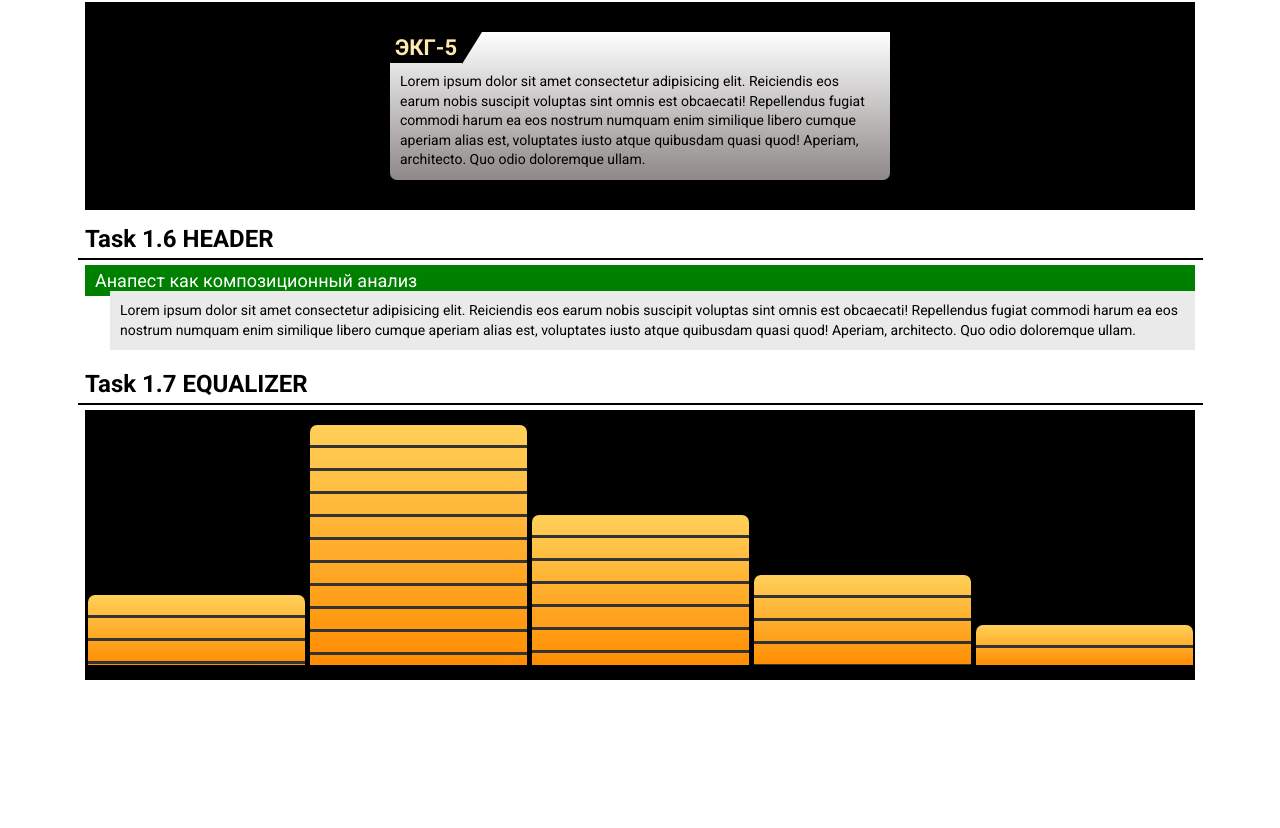
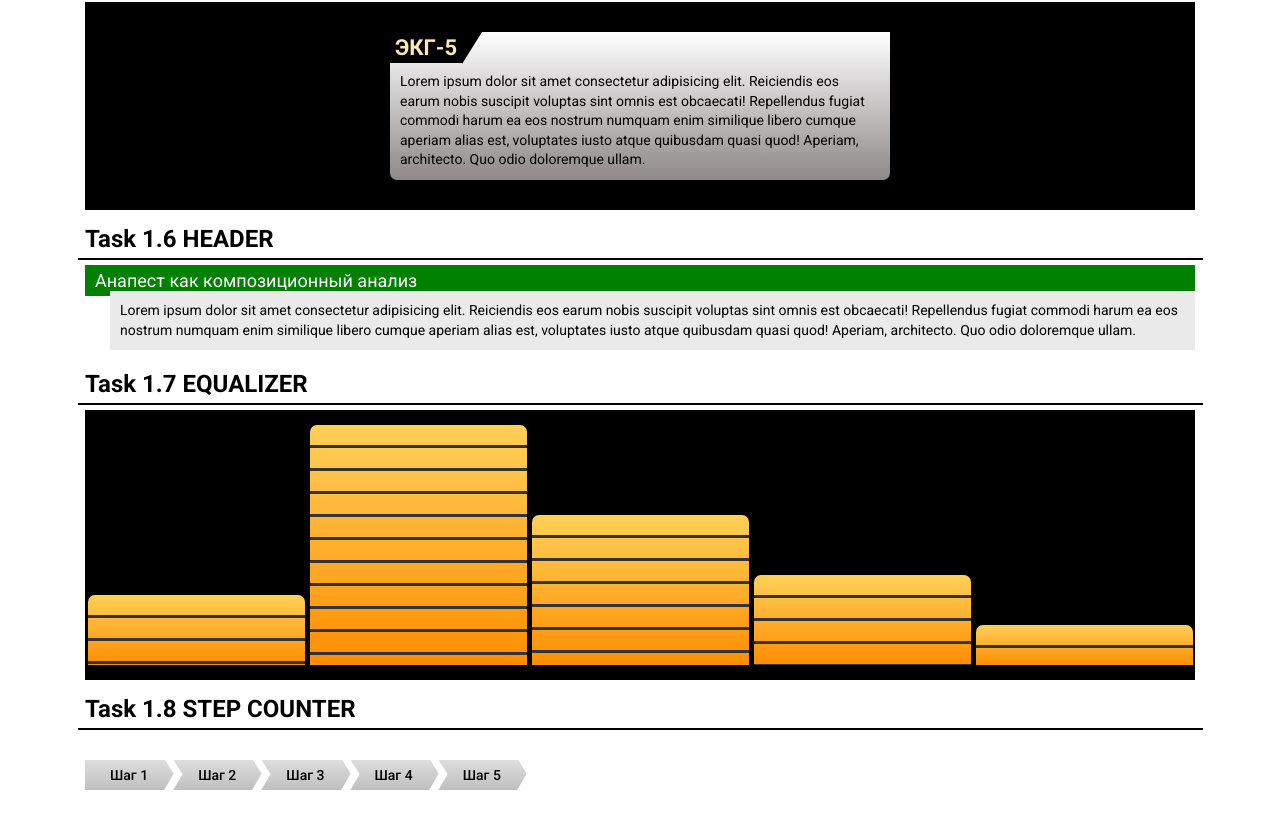
Before and after one commit to Leyzie/HtmlTask1, a plain HTML site: page index.html in a window 1280 px wide. Shown: the part 1074-1902 px from the top of the page. Before the commit the page ends 1769 px from the top, so only its background shows below. Drawn offline with Linux system fonts and the light colour scheme.

Commit message:
Task 1.8 create

```diff
--- a/assets/css/main.sass
+++ b/assets/css/main.sass
@@ -304,3 +304,37 @@ a:hover,a:focus
             height: 90px
         &:nth-child(5)
             height: 40px
+// Task 1.8
+#breadcrumbs
+    margin-top: 25px
+    margin-bottom: 25px
+    ul
+        display: flex
+        flex-wrap: wrap
+        align-items: center
+        li
+            display: block
+            position: relative
+            background: linear-gradient(180deg, #ddd, #bfbfbf)
+            &:after
+                content: ''
+                position: absolute
+                width: 28px
+                height: 28px
+                top: -1px
+                right: -8px
+                border-bottom: 8px solid white
+                border-right: 8px solid white
+                box-sizing: border-box
+                transform: rotate(-60deg) skew(-28deg)
+                z-index: 1
+            &:hover
+                background: green
+                a
+                    color: #fff
+                    text-decoration: none
+            a
+                display: block
+                padding: 7px 25px
+                color: #000
+                font-weight: 500
--- a/index.html
+++ b/index.html
@@ -164,5 +164,24 @@
             </div>
         </div>
     </div>
+    <div class="container">
+        <div class="row">
+            <div class="col-12">
+                <h2>Task 1.8 STEP COUNTER</h2>
+            </div>
+            <hr />
+            <div class="col-12 ">
+                <div id="breadcrumbs">
+                    <ul>
+                        <li><a href="">Шаг 1</a></li>
+                        <li><a href="">Шаг 2</a></li>
+                        <li><a href="">Шаг 3</a></li>
+                        <li><a href="">Шаг 4</a></li>
+                        <li><a href="">Шаг 5</a></li>
+                    </ul>
+                </div>
+            </div>
+        </div>
+    </div>
 </body>
 </html>
```
Also changed, not shown: assets/css/main.css, 1 other file.
